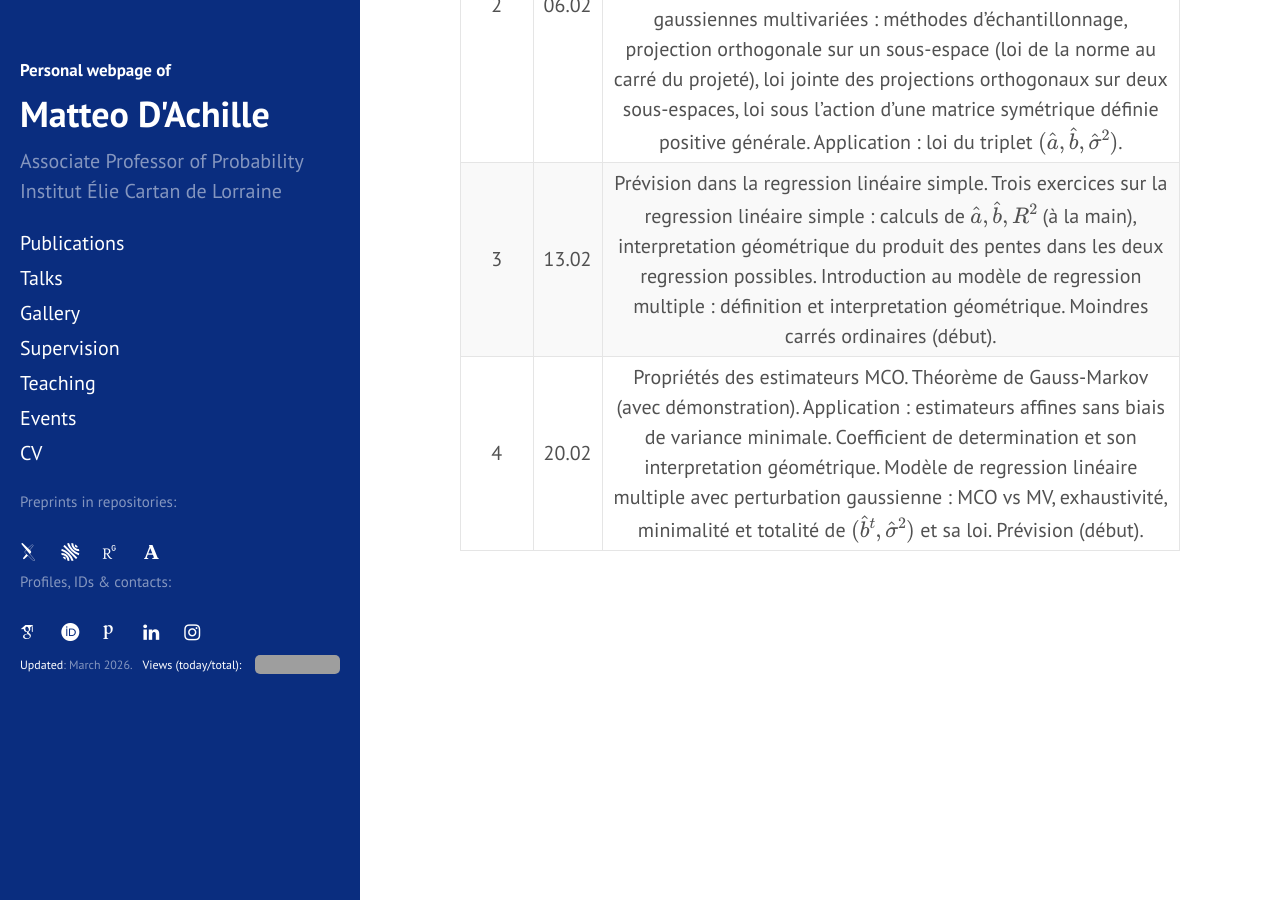
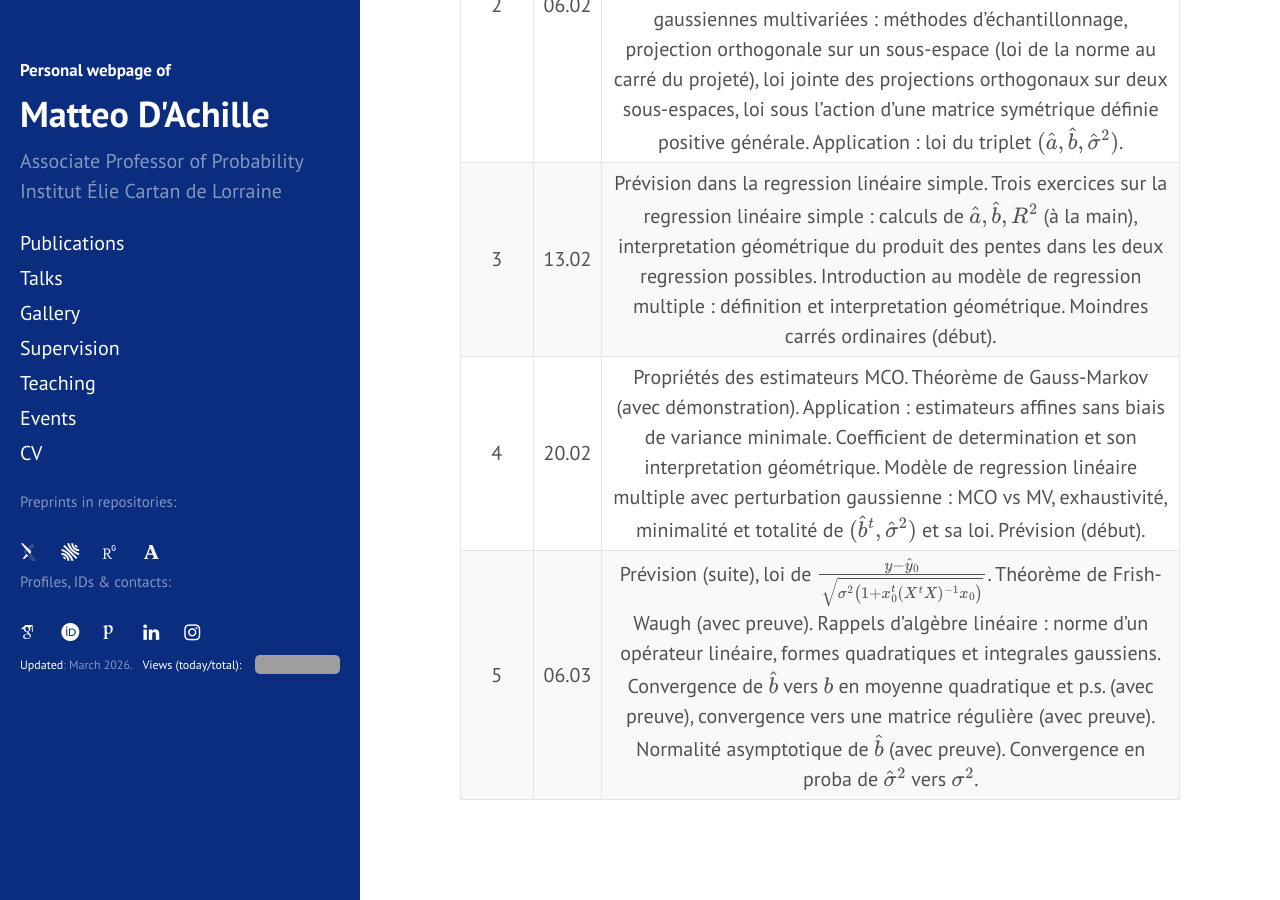
Before and after one commit to matteodachille/matteodachille.github.io, a Jekyll site: the page built from _courses/Infstat2026.md, in a window 1280 px wide and 900 px high, scrolled down 1183 px. Built offline with Jekyll 4.4.1, drawn with Linux system fonts in a browser that asks for light colours; nearby versions of some CDN libraries; some web fonts are replaced; grey boxes are pictures that could not be loaded.

Commit message:
Updated InfStat class

```diff
--- a/_courses/Infstat2026.md
+++ b/_courses/Infstat2026.md
@@ -62,3 +62,4 @@ Pour le materiel de cours ainsi que les annonces communs voir : <br/> [#](https:
 | 2 | 06.02 | Consequences du Théorème de Gauss-Markov. Coefficient de détermination \\(R^2 \\) et caveat sur son interpretation. Modèle de regression linéaire simple avec perturbation normale. Propriétés des ses estimateurs du maximum de vraisemblance : comparaison avec les estimateurs MCO. Rappel sur les gaussiennes multivariées : méthodes d'échantillonnage, projection orthogonale sur un sous-espace (loi de la norme au carré du projeté), loi jointe des projections orthogonaux sur deux sous-espaces, loi sous l'action d'une matrice symétrique définie positive générale.  Application : loi du triplet \\(( \hat{a}, \hat{b},\hat{\sigma}^2)\\).
 | 3 | 13.02 | Prévision dans la regression linéaire simple. Trois exercices sur la regression linéaire simple : calculs de \\(\hat{a}, \hat{b}, R^2\\) (à la main), interpretation géométrique du produit des pentes dans les deux regression possibles. Introduction au modèle de regression multiple : définition et interpretation géométrique. Moindres carrés ordinaires (début).|
 | 4 | 20.02 | Propriétés des estimateurs MCO. Théorème de Gauss-Markov (avec démonstration). Application : estimateurs affines sans biais de variance minimale. Coefficient de determination et son interpretation géométrique. Modèle de regression linéaire multiple avec perturbation gaussienne : MCO vs MV, exhaustivité, minimalité et totalité de \\(( \hat{b}^t,\hat{\sigma}^2)\\) et sa loi. Prévision (début).|
+| 5 | 06.03 | Prévision (suite), loi de \\(\frac{y-\hat{y}_0}{\sqrt{\sigma^2 \left(1+x^t_0(X^t X)^{-1}x_0 \right)}}\\). Théorème de Frish-Waugh (avec preuve). Rappels d'algèbre linéaire : norme d'un opérateur linéaire, formes quadratiques et integrales gaussiens. Convergence de \\(\hat{b}\\) vers \\(b\\) en moyenne quadratique et p.s. (avec preuve), convergence vers une matrice régulière (avec preuve). Normalité asymptotique de \\(\hat{b}\\) (avec preuve). Convergence en proba de \\(\hat{\sigma}^2\\) vers \\(\sigma^2\\).|
```
